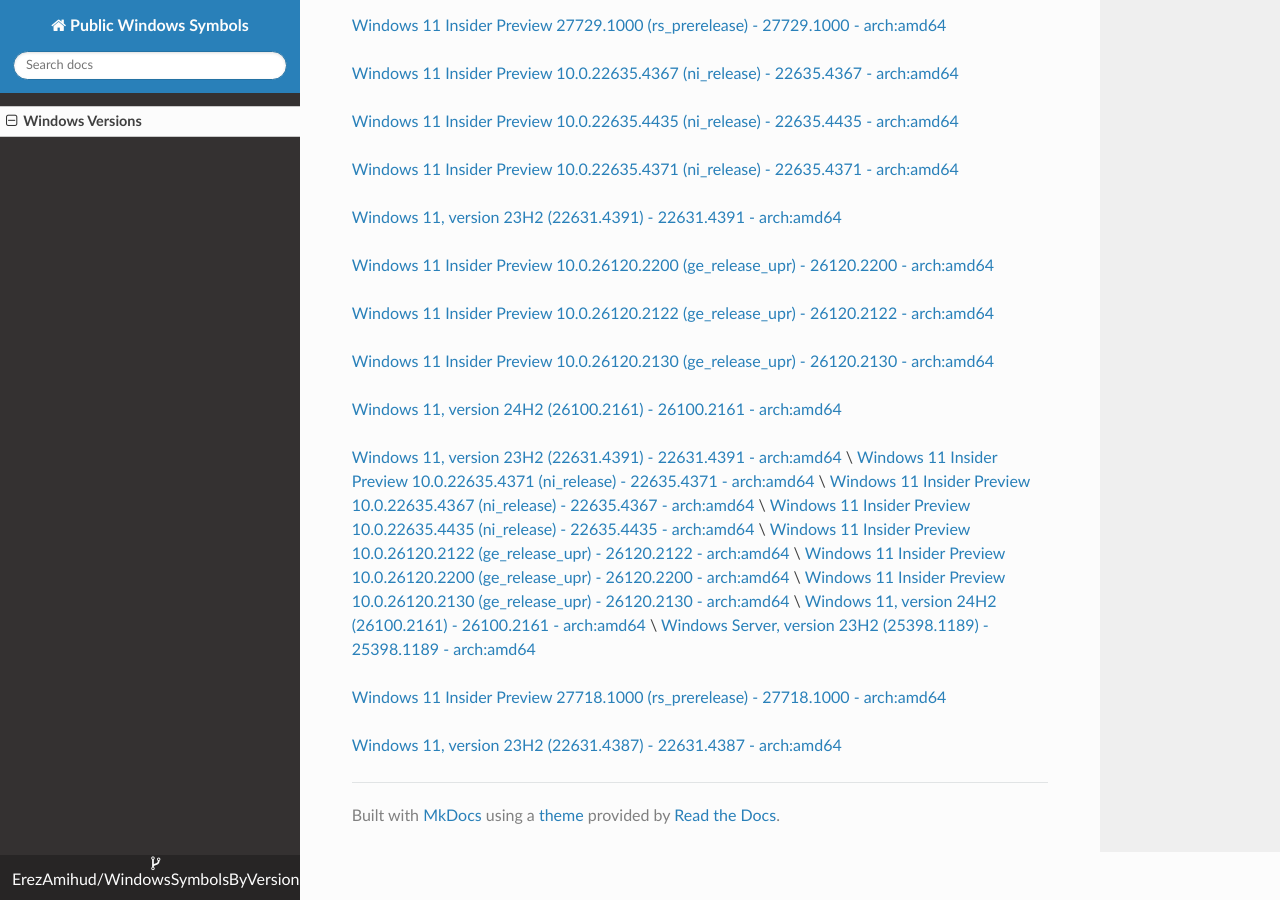
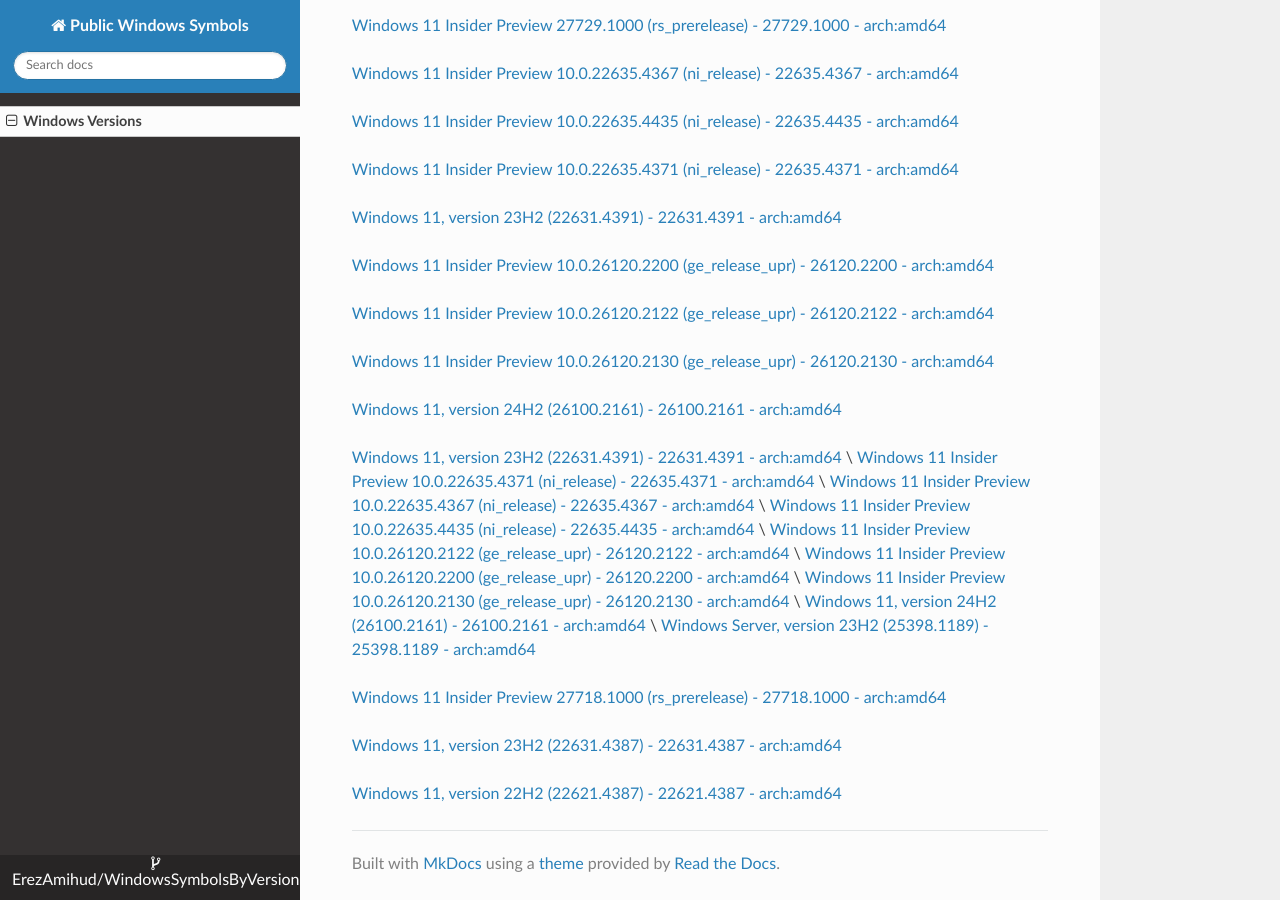
Before and after one commit to ErezAmihud/WindowsSymbolsByVersion, an MkDocs documentation site: the page built from docs/index.md, in a window 1280 px wide and 900 px high, scrolled down 3725 px. Built offline with MkDocs 1.6.1, drawn with Linux system fonts in a browser that asks for light colours; nearby versions of some CDN libraries.

Commit message:
Automated commit, add manifest for e7036acd-c5d4-46e5-bce0-ccb55d8dbf56

```diff
--- a/docs/index.md
+++ b/docs/index.md
@@ -176,3 +176,6 @@
 
 
 [Windows 11, version 23H2 (22631.4387) - 22631.4387 - arch:amd64](https://github.com/ErezAmihud/WindowsSymbolsByVersion/blob/main/manifests/e93eb708-98ec-494c-b4fc-025c6b012173.manifest)
+
+
+[Windows 11, version 22H2 (22621.4387) - 22621.4387 - arch:amd64](https://github.com/ErezAmihud/WindowsSymbolsByVersion/blob/main/manifests/e7036acd-c5d4-46e5-bce0-ccb55d8dbf56.manifest)
```
Also changed, not shown: process_builds.json (+1 -1 lines), 1 other file.
